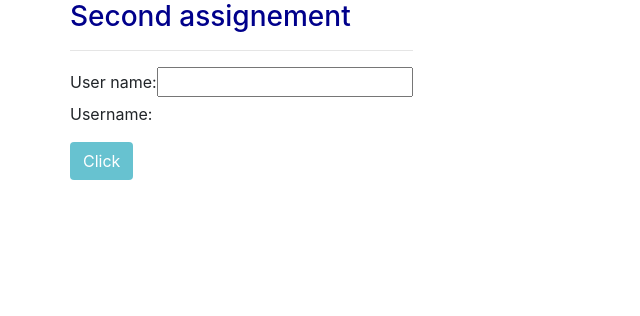
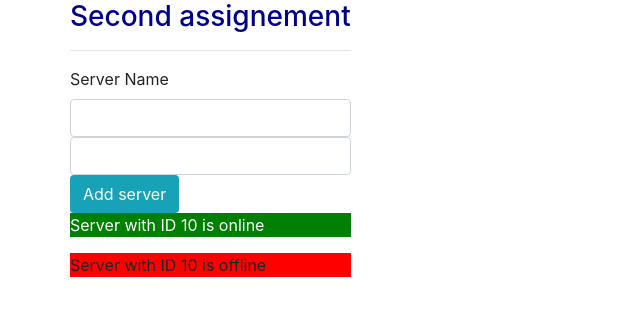
Before and after one commit to vmaaik/angular-demo, an Angular app: page / in a window 1280 px wide. Shown: the top 316 px of the page, without its empty margins (0-640 px from the left). Built offline with nearby package versions, Linux system fonts and the light colour scheme.

Commit message:
end of directives

```diff
--- a/src/app/app.component.html
+++ b/src/app/app.component.html
@@ -4,7 +4,7 @@
       <h3>Second assignement</h3>
       <hr>
       <div>
-        <app-assignment-second></app-assignment-second>
+        <app-servers></app-servers>
       </div>
     </div>
   </div>
--- a/src/app/server/server.component.html
+++ b/src/app/server/server.component.html
@@ -1 +1,4 @@
-<p>Server with ID {{serverId}} is {{getServerStatus(123)}}</p>
+<p [ngStyle]="{backgroundColor: getColour()}"
+[ngClass]="{online: serverStatus === 'online'}"
+
+>Server with ID {{serverId}} is {{getServerStatus()}}</p>
--- a/src/app/server/server.component.ts
+++ b/src/app/server/server.component.ts
@@ -3,7 +3,13 @@
 
 @Component({
   selector: 'app-server',
-  templateUrl: './server.component.html'
+  templateUrl: './server.component.html',
+  styles: [`
+  .online {
+    color: white;
+  }
+
+  `]
 
 
 })
@@ -11,8 +17,17 @@
   serverId: number = 10;
   serverStatus: string = 'offline';
 
-  getServerStatus(id) {
-    return id;
+  constructor() {
+    this.serverStatus = Math.random() > 0.5 ? 'online' : 'offline';
+  }
+
+
+  getServerStatus() {
+    return this.serverStatus;
+  }
+
+  getColour() {
+    return this.serverStatus === 'online' ? 'green' : 'red';
   }
 
 }
--- a/src/app/servers/servers.component.html
+++ b/src/app/servers/servers.component.html
@@ -1,7 +1,7 @@
 <label for="">Server Name</label>
 
 <input type="text"
-class="form-control"
+       class="form-control"
        (input)="onUpdateServerName($event)"
 >
 
@@ -17,7 +17,13 @@
 </button>
 <!--<p [innerHTML]="allowNewServer"></p>-->
 
-<p>{{serverCreationStatus}}</p>
-<app-server></app-server>
+<!--<p>{{serverCreationStatus}}</p>-->
+<!--<p *ngIf="serverCreated; else noServer" > Server was created, serve name is {{serverName}} </p>-->
+<!--<ng-template #noServer>-->
+<!--  <p> No server was created! </p>-->
+<!--</ng-template>-->
 
-<app-server></app-server>
+<p *ngIf="serverCreated"> Server was created, serve name is {{serverName}} </p>
+
+
+<app-server *ngFor="let server  of servers"></app-server>
--- a/src/app/servers/servers.component.ts
+++ b/src/app/servers/servers.component.ts
@@ -9,6 +9,8 @@
   allowNewServer = false;
   serverCreationStatus = 'No server was created';
   serverName;
+  serverCreated = false;
+  servers = ['Testserver', 'Testserver2'];
 
   constructor() {
     setTimeout(() => {
@@ -20,11 +22,12 @@
   }
 
   onCreateServer(){
+    this.serverCreated = true;
     this.serverCreationStatus = 'Server was created! Name is ' + this.serverName;
+    this.servers.push(this.serverName);
   }
 
   onUpdateServerName(event: Event) {
     this.serverName = (<HTMLInputElement>event.target).value;
   }
-
 }
```
